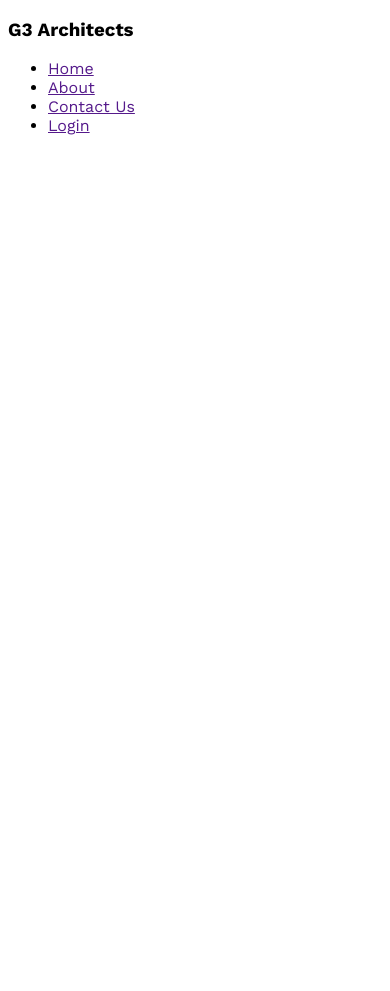
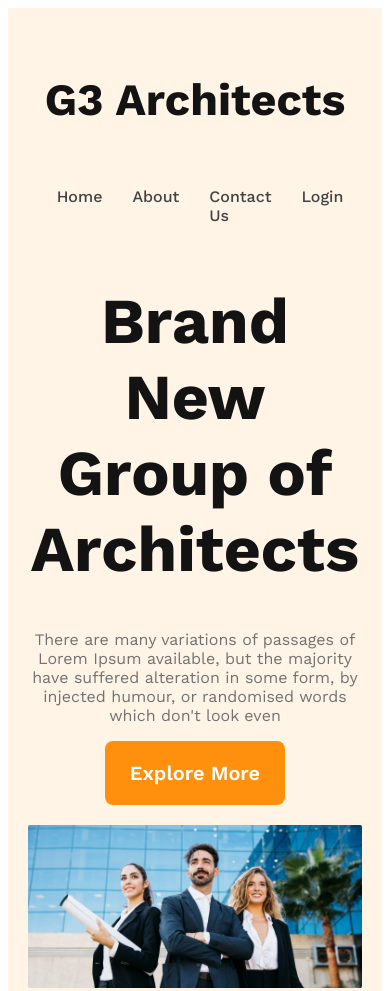
Before and after one commit to MuradNoor/g3-web, a plain HTML site: page index.html in a window 390 px wide. Shown: the top 991 px of the page. Before the commit the page ends 844 px from the top, so only its background shows below. Drawn offline with nearby package versions, Linux system fonts and the light colour scheme.

Commit message:
responsive styles added

```diff
--- a/index.html
+++ b/index.html
@@ -17,6 +17,14 @@
                 <li><a href="">Login</a></li>
             </ul>
         </nav>
+        <div class="banner">
+            <div class="banner-content">
+                <h1 class="banner-title">Brand New Group of Architects</h1>
+                <p class="banner-description">There are many variations of passages of Lorem Ipsum available, but the majority have suffered alteration in some form, by injected humour, or randomised words which don't look even</p>
+                <button class="btn-primary">Explore More</button>
+            </div>
+            <img src="images/banner.png" alt="">
+        </div
     </header>
     <main>
 
--- a/styles.css
+++ b/styles.css
@@ -1,7 +1,83 @@
 
 @import url('https://fonts.googleapis.com/css2?family=Work+Sans:ital,wght@0,100..900;1,100..900&display=swap');
 
-
+/* shared stylles */
 * {
     font-family: "Work Sans", sans-serif;
 }
+.btn-primary{
+    border-radius: 8px;
+    background: #FF900E;
+    padding: 20px 25px;
+    font-size: 1.25rem;
+    font-weight: 600;
+    color: #FFF;
+    border: none;
+}
+/* header styles */
+header{
+    background: rgba(255, 144, 14, 0.10);
+    padding: 50px 240px;
+}
+header h3{
+    color: #131313;
+    font-size: 2.8rem;
+    font-weight: 700;
+}
+nav{
+    display: flex;
+    justify-content: space-between;
+    align-items: center;
+}
+nav > ul{
+    display: flex;
+    list-style: none;
+}
+nav li a{
+    text-decoration: none;
+    color: #424242;
+    margin-right: 30px;
+    font-size: 1rem;
+    font-weight: 500;
+}
+/* banner styles */
+.banner-content{
+    max-width: 860px;
+    text-align: center;
+    margin: 0 auto;
+}
+.banner-title{
+    color: #131313;
+    font-size: 4rem;
+    font-weight: 700;
+}
+.banner-description{
+    color: #727272;
+    font-size: 1rem;
+    font-weight: 400;
+}
+.banner img{
+    width: 100%;
+    margin-top: 20px;
+}
+
+/* media queries */
+/* mobile devieces */
+@media screen and (max-width: 776px) {
+    header{
+        padding: 20px;
+    }
+    nav{
+        flex-direction: column;
+    }
+}
+
+/* tablet devices */
+@media screen  and (min-width: 777px) and (max-width:1192px) {
+    header{
+        padding: 20px;
+    }
+    nav{
+        flex-direction: column;
+    }
+}
```
